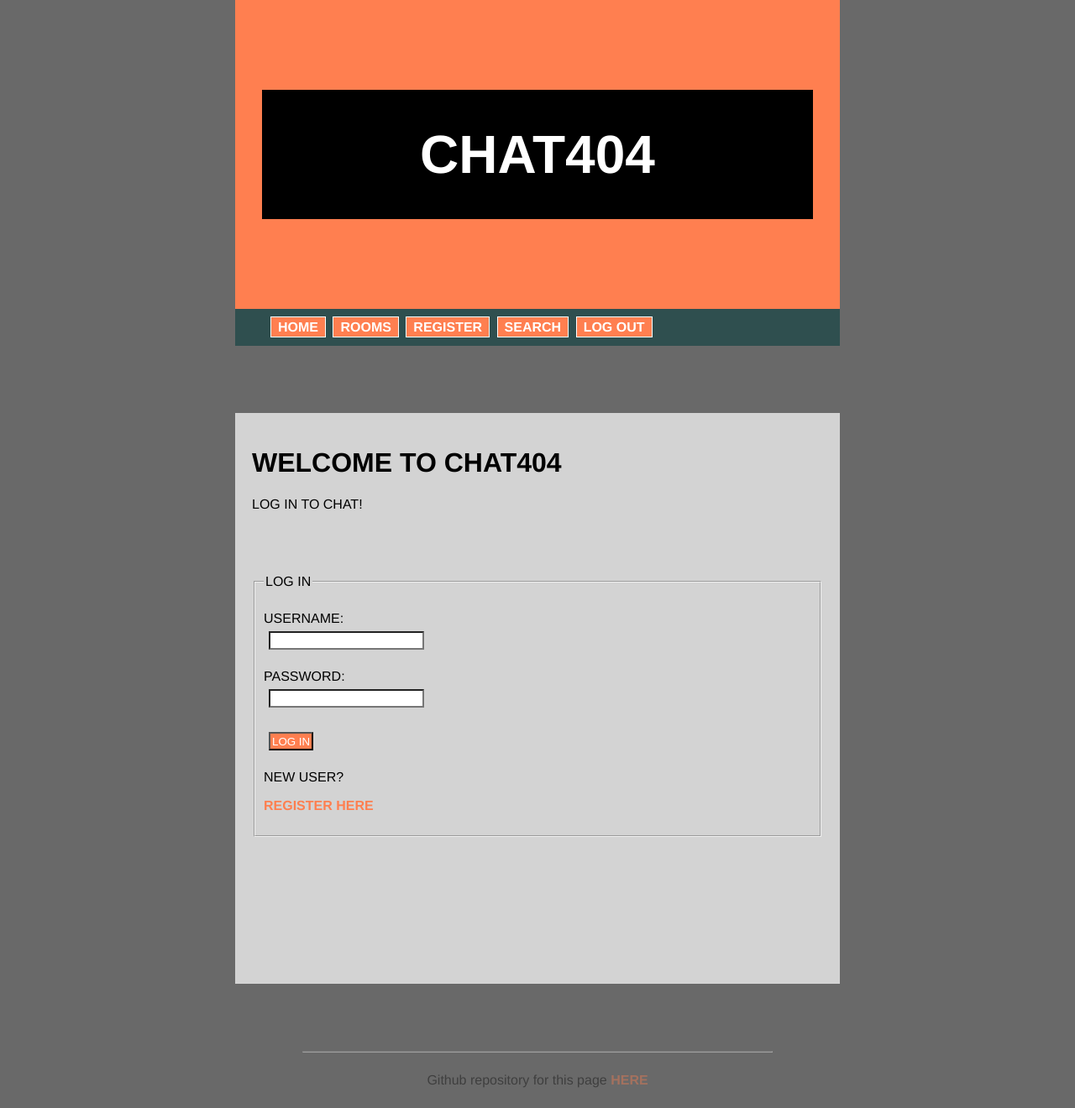
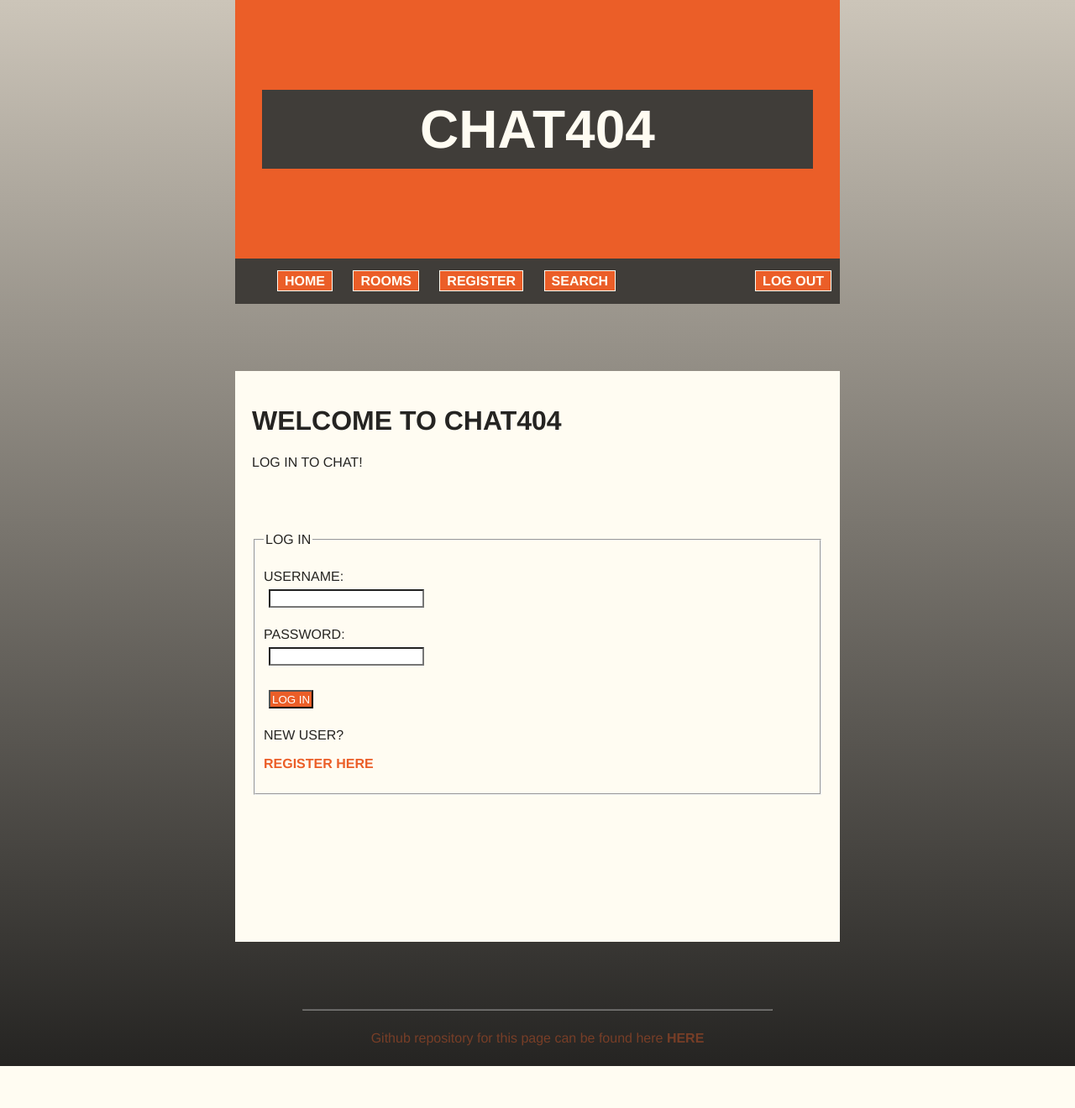
Before and after one commit to macwille/python-chat-app, a Flask app: page / in a window 1280 px wide. Shown: the whole page at 84% size. After the commit the page ends 1270 px from the top, so only its background shows below. Run offline with Flask 2, Linux system fonts and the light colour scheme.

Commit message:
edited stylesheet

```diff
--- a/app.py
+++ b/app.py
@@ -1,6 +1,4 @@
-
 from flask import Flask
-from waitress import serve
 
 
 app = Flask(__name__)
--- a/static/style.css
+++ b/static/style.css
@@ -1,5 +1,7 @@
 body {
-    background-color: dimgrey;
+    background-image: linear-gradient(to bottom, #ccc5b9, #252422);
+    background-color: #ccc5b9;
+    color: #252422;
     font-family: Helvetica, Verdana, sans-serif;
     max-width: 45em;
     margin: auto;
@@ -11,7 +13,7 @@ header {
 }
 
 .mainTitle {
-    background: coral;
+    background-image: linear-gradient(to bottom, #eb5e28, #eb5e28);
     font-weight: bold;
     padding: 2em 1em;
     font-size: 2em;
@@ -19,15 +21,15 @@ header {
 
 .mainTitle h1 {
     max-width: 45em;
-    background-color: black;
-    color: white;
+    background-color: #403d39;
+    color: #fffcf2;
     text-align: center;
-    padding: 5vh 20vh;
+    padding: 10px;
     overflow: hidden;
 }
 
 .navbar {
-    background: darkslategray;
+    background: #403d39;
 }
 
 .navbar ul {
@@ -40,8 +42,13 @@ header {
 }
 
 .navbar ul li {
+    max-width: 45em;
     display: inline-block;
-    padding: 5px 2px;
+    margin: 10px;
+}
+
+.navbar ul li:last-child {
+    float: right;
 }
 
 .navbar ul li a {
@@ -49,20 +56,20 @@ header {
     font: 25px/1;
     text-transform: uppercase;
     font-weight: bold;
-    color: white;
-    background-color: coral;
+    color: #fffcf2;
+    background-color: #eb5e28;
     padding: .2rem .5rem;
-    border: 1px solid white;
+    border: 1px solid #fffcf2;
 }
 
 .navbar ul li a:hover {
     background-color: white;
-    color: coral;
+    color: #eb5e28;
 }
 
 .content {
     font: 18px/1;
-    background-color: lightgray;
+    background-color: #fffcf2;
     text-transform: uppercase;
     padding: 20px;
     margin-top: 10vh;
@@ -72,11 +79,12 @@ header {
 
 a {
     text-decoration: none;
-    color: coral;
+    color: #eb5e28;
     font: 18px/1;
     text-transform: uppercase;
     font-weight: bold;
 }
+
 a:hover {
     color: white;
 }
@@ -84,7 +92,6 @@ a:hover {
 p {
     padding: auto;
 }
-
 
 form {
     margin-top: 5vh;
@@ -112,7 +119,7 @@ input[type="password"] {
 input[type="submit"] {
     margin: .4rem;
     padding: .1rem;
-    background-color: coral;
+    background-color: #eb5e28;
     color: white;
     text-transform: uppercase;
     font: 12px/1;
@@ -122,7 +129,7 @@ input[type="submit"]:hover {
     margin: .4rem;
     padding: .1rem;
     background-color: white;
-    color: coral;
+    color: #eb5e28;
     text-transform: uppercase;
     font: 12px/1;
 }
@@ -149,3 +156,7 @@ hr {
     text-align: center;
     opacity: 40%;
 }
+
+.endtext p {
+    color: #eb5e28;
+}
--- a/templates/base.html
+++ b/templates/base.html
@@ -32,6 +32,7 @@
     </div>
     <div class="endtext">
         <hr>
-        <p>Github repository for this page <a href="https://github.com/Viltska/python-chat-app">here</a></p>
+        <p>Github repository for this page can be found here <a href="https://github.com/Viltska/python-chat-app">here</a></p>
+        <p></p>
     </div>
 </body>
```
